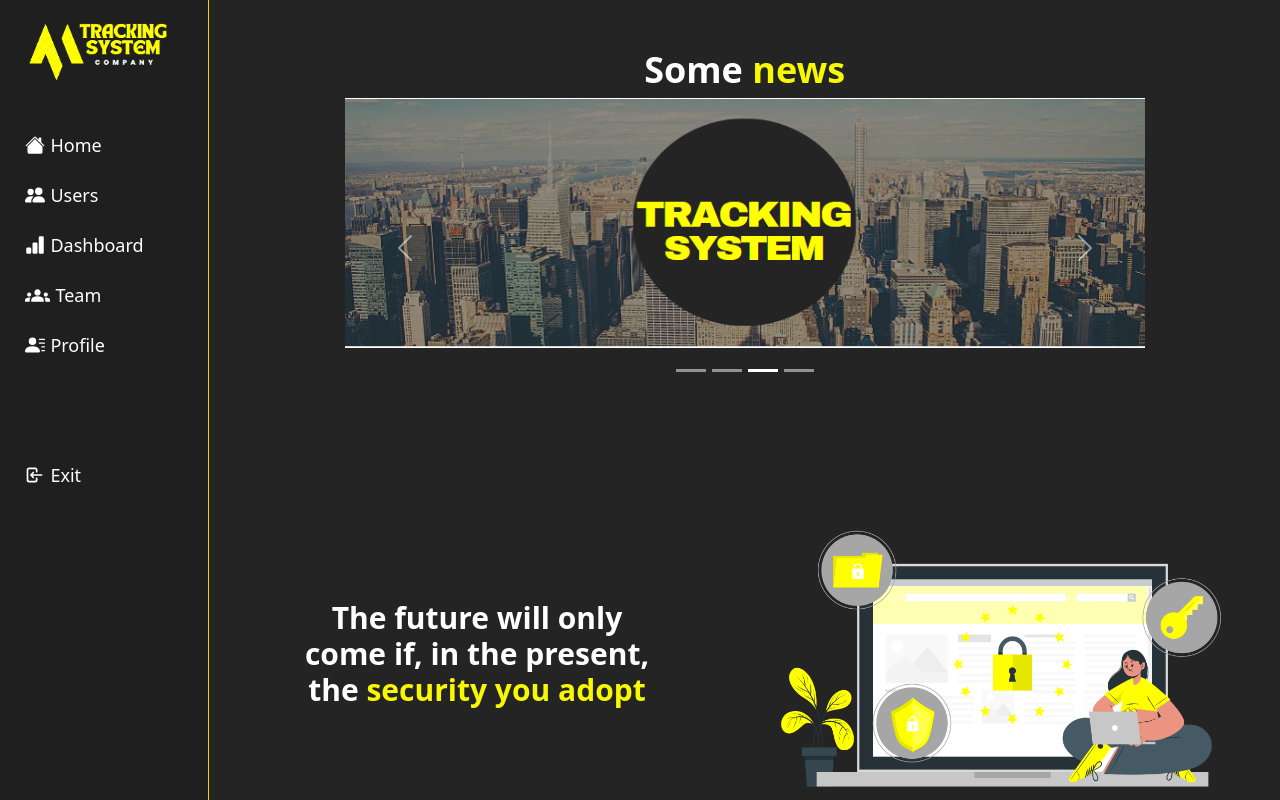
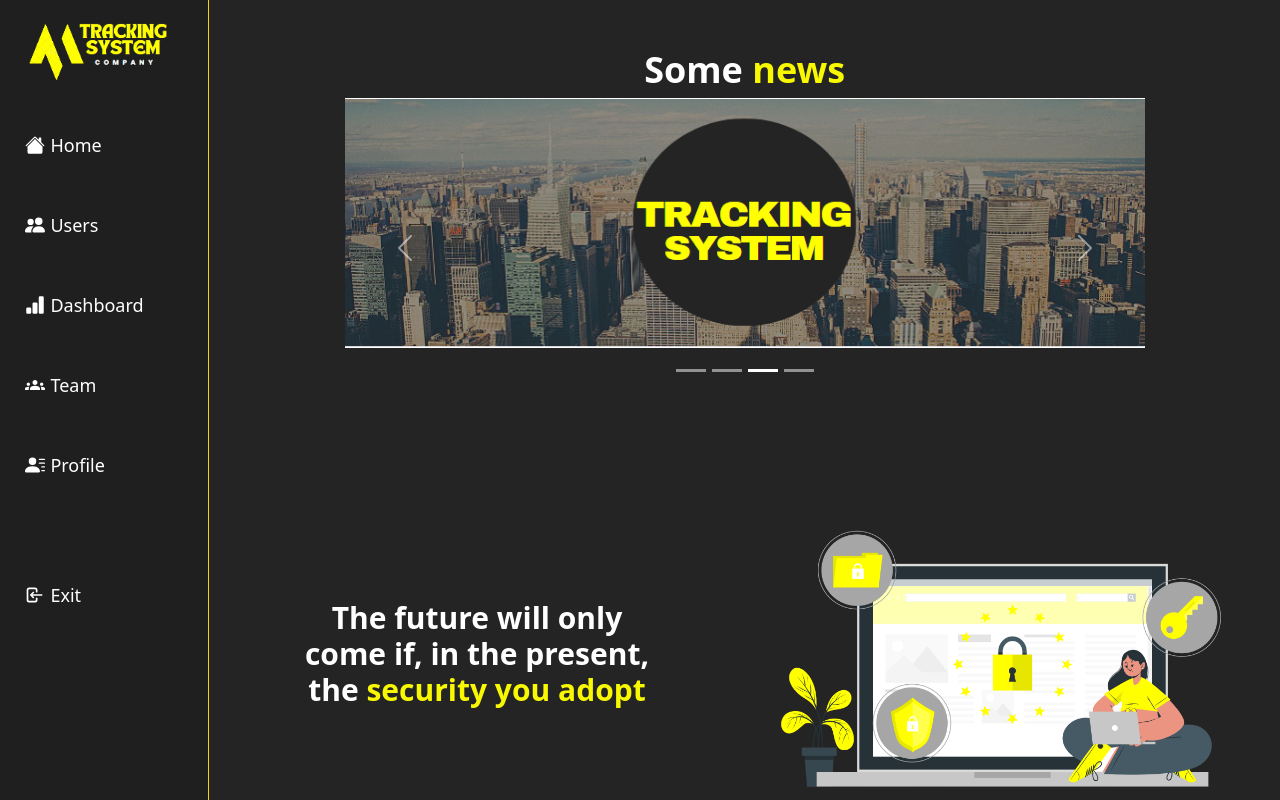
Before and after one commit to felipeluis223/trackingSystem, a React (Create React App) app: page /home/welcome in a window 1280 px wide. Built offline with nearby package versions, Linux system fonts and the light colour scheme.

Commit message:
fix: refatorando home

```diff
--- a/src/Template/index.js
+++ b/src/Template/index.js
@@ -1,85 +1,37 @@
 import { Outlet, useNavigate } from "react-router-dom";
-
-import { BsFillHouseFill, BsFillPersonLinesFill, BsBarChartFill, BsPeopleFill } from 'react-icons/bs';
-import { MdGroups } from 'react-icons/md';
-
-import { TbLogin } from 'react-icons/tb';
-
-import logo from '../img/logo.png';
-
 import { useDispatch } from 'react-redux';
 import { logoutUser } from '../redux/user/actions'
+import { CardsItemsMenu } from "../components/CardsMenu";
+import { menuItems } from "../components/CardsMenu/menuItems";
+import { Logo } from "../components/Logo";
+import { Logout } from "../components/Logout";
 
 function Home(){
     const dispatch = useDispatch();
     const navigate = useNavigate();
+    const handleHome = menuItems(navigate);
 
-    const handleProfile = () => navigate("profile");
-    const handleHome = () => navigate("welcome");
-    const handleDashboard = () => navigate("dashboard");
-    const handleUsers = () => navigate("users");
-    const handleTeam = () => navigate("team");
     const handleLogout = ()=> {
         dispatch(logoutUser())
         navigate("/");
-    }
-
+    };
 
     return (
         <section className="w-full min-h-screen bg-[#242424] sm:flex sm:flex-row">
             <section className="w-full min-h-[80px] border-b-2 bg-[#1f1f1f] border-b-yellow-400 sm:w-[250px] sm:border-r-[1px] sm:border-b-0 sm:border-r-yellow-400">
-                <div className="w-full h-[90px] flex items-center sm:justify-center">
-                    <img src={logo} className="w-[180px]" />
-                </div>
+                <Logo />
+
                 <div className="hidden sm:block sm:w-full sm:flex sm:flex-col sm:items-center sm:min-h-[400px] sm:cursor-pointer">
-                    <div
-                        className="w-[90%] h-[50px] flex flex-row items-center pl-[15px] text-[#ffffff] hover:text-[#0EA5E9] mt-[30px] hover:border-b-[1px] hover:border-sky-500 duration-100 "
-                        onClick={handleHome}
-                    >
-                        <BsFillHouseFill style={{fontSize: 20, marginRight: 5}} />
-                        <span className="text-lg">Home</span>
-                    </div>
+                    {
+                        handleHome.map((item, index)=>(
+                            <CardsItemsMenu fn={item.path} name={item.title} icon={item.icon} key={index} />
+                        ))
+                    }
 
-                    <div
-                        className="w-[90%] h-[50px] flex flex-row items-center pl-[15px] text-[#ffffff] hover:text-[#0EA5E9] hover:border-b-[1px] hover:border-sky-500 duration-100 "
-                        onClick={handleUsers}
-                    >
-                        <BsPeopleFill style={{fontSize: 20, marginRight: 5}} />
-                        <span className="text-lg">Users</span>
-                    </div>
-
-                    <div
-                        className="w-[90%] h-[50px] flex flex-row items-center pl-[15px] text-[#ffffff] hover:text-[#0EA5E9] hover:border-b-[1px] hover:border-sky-500 duration-100 "
-                        onClick={handleDashboard}
-                    >
-                        <BsBarChartFill style={{fontSize: 20, marginRight: 5}} />
-                        <span className="text-lg">Dashboard</span>
-                    </div>
-
-                    <div className="w-[90%] h-[50px] flex flex-row items-center pl-[15px] text-[#ffffff] hover:text-[#0EA5E9] hover:border-b-[1px] hover:border-sky-500 duration-100 "
-                        onClick={handleTeam}
-                    >
-                        <MdGroups style={{fontSize: 25, marginRight: 5}} />
-                        <span className="text-lg">Team</span>
-                    </div>
-
-                    <div
-                        className="w-[90%] h-[50px] flex flex-row items-center pl-[15px] text-[#ffffff] hover:text-[#0EA5E9] hover:border-b-[1px] hover:border-sky-500 duration-100 "
-                        onClick={handleProfile}
-                    >
-                        <BsFillPersonLinesFill style={{fontSize: 20, marginRight: 5}} />
-                        <span className="text-lg">Profile</span>
-                    </div>
-
-                    <div
-                        className="w-[90%] h-[50px] flex flex-row items-center pl-[15px] text-[#ffffff] hover:text-[#0EA5E9] hover:border-b-[1px] hover:border-sky-500 duration-100 mt-[80px]"
-                        onClick={handleLogout}
-                    >
-                        <TbLogin style={{fontSize: 20, marginRight: 5}} />
-                        <span className="text-lg">Exit</span>
-                    </div>
+                    <Logout fn={handleLogout} />
                 </div>
             </section>
+
             <section className="w-full h-screen overflow-y-auto">
                 <Outlet />
             </section>
--- /dev/null
+++ b/src/components/CardsMenu/index.js
@@ -0,0 +1,14 @@
+export const CardsItemsMenu = ({fn, name, icon})=>{
+    return(
+        <div
+            className="w-[90%] h-[50px] flex flex-row items-center pl-[15px] text-[#ffffff] hover:text-[#0EA5E9] mt-[30px] hover:border-b-[1px] hover:border-sky-500 duration-100 "
+            onClick={fn}
+        >
+            <div style={{fontSize: 20, marginRight: 5}}>
+                {icon}
+            </div>
+
+            <span className="text-lg">{name}</span>
+        </div>
+    )
+}
--- /dev/null
+++ b/src/components/CardsMenu/menuItems.js
@@ -0,0 +1,14 @@
+
+import { MdGroups } from 'react-icons/md';
+import { BsFillHouseFill, BsFillPersonLinesFill, BsBarChartFill, BsPeopleFill } from 'react-icons/bs';
+
+export const menuItems = (navigate)=>{
+    return [
+        { path:() => navigate("welcome"), title: 'Home', icon: <BsFillHouseFill /> },
+        { path:() => navigate("users"), title: 'Users', icon: <BsPeopleFill /> },
+        { path:() => navigate("dashboard"), title: 'Dashboard', icon: <BsBarChartFill /> },
+        { path:() => navigate("team"), title: 'Team', icon: <MdGroups /> },
+        { path:() => navigate("profile"), title: 'Profile', icon: <BsFillPersonLinesFill /> }
+    ];
+
+}
--- /dev/null
+++ b/src/components/Logo/index.js
@@ -0,0 +1,7 @@
+import logo from '../../img/logo.png';
+
+export const Logo = ()=>(
+    <div className="w-full h-[90px] flex items-center sm:justify-center">
+        <img src={logo} alt="logo" className="w-[180px]" />
+    </div>
+)
--- /dev/null
+++ b/src/components/Logout/index.js
@@ -0,0 +1,11 @@
+import { TbLogin } from 'react-icons/tb';
+
+export const Logout = ({fn})=>(
+    <div
+        className="w-[90%] h-[50px] flex flex-row items-center pl-[15px] text-[#ffffff] hover:text-[#0EA5E9] hover:border-b-[1px] hover:border-sky-500 duration-100 mt-[80px]"
+        onClick={fn}
+    >
+        <TbLogin style={{fontSize: 20, marginRight: 5}} />
+        <span className="text-lg">Exit</span>
+    </div>
+)
```
